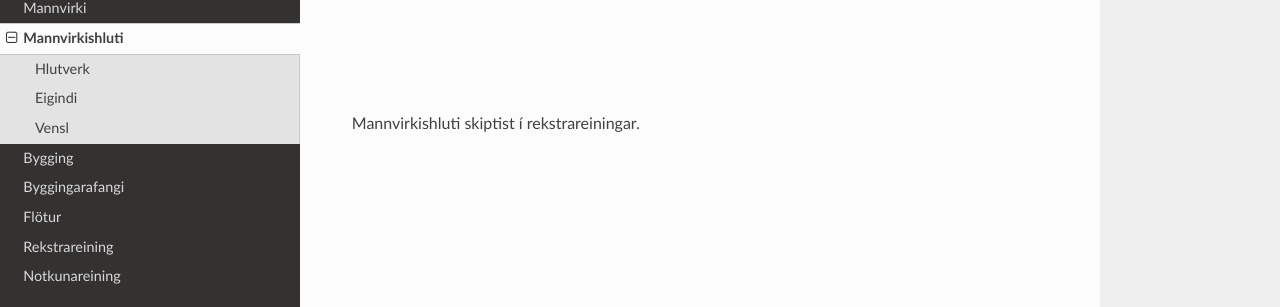
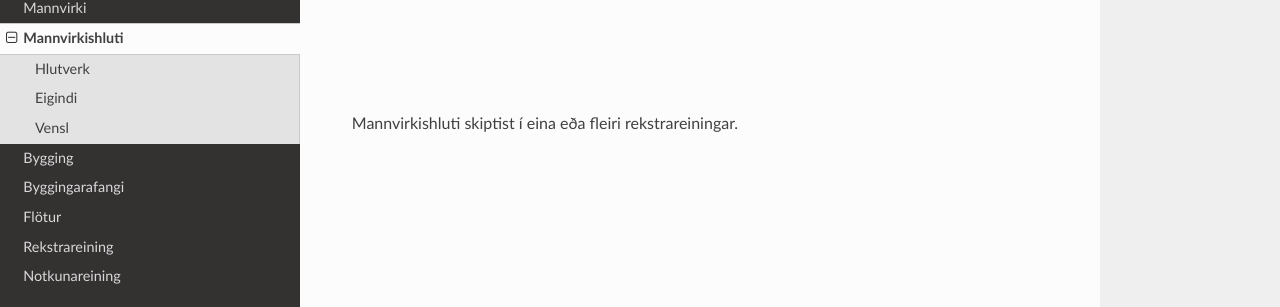
Before and after one commit to hthl/Mannvirkjaskra, a Sphinx documentation site: the page built from source/mannvirkishluti.rst, in a window 1280 px wide and 900 px high, scrolled down 3152 px. Shown: the part 144-451 px from the top of the window. Built offline with Sphinx 7.4.7 and the Read the Docs theme 2.0.0, drawn with Linux system fonts in a browser that asks for light colours.

Commit message:
Update mannvirkishluti.rst

```diff
--- a/source/mannvirkishluti.rst
+++ b/source/mannvirkishluti.rst
@@ -48,7 +48,7 @@ Mannvirkishluti getur verið Byggingaráfangi, Flötur eða Fasteignaréttindi.
   :scale: 1000
   :alt: Sértækar útfærslur mannvirkishluta
 
-Mannvirkishluti skiptist í rekstrareiningar.
+Mannvirkishluti skiptist í eina eða fleiri rekstrareiningar.
 
 .. image:: img/mannvirkishluti_rekstrareining.svg
   :width: 100
```
